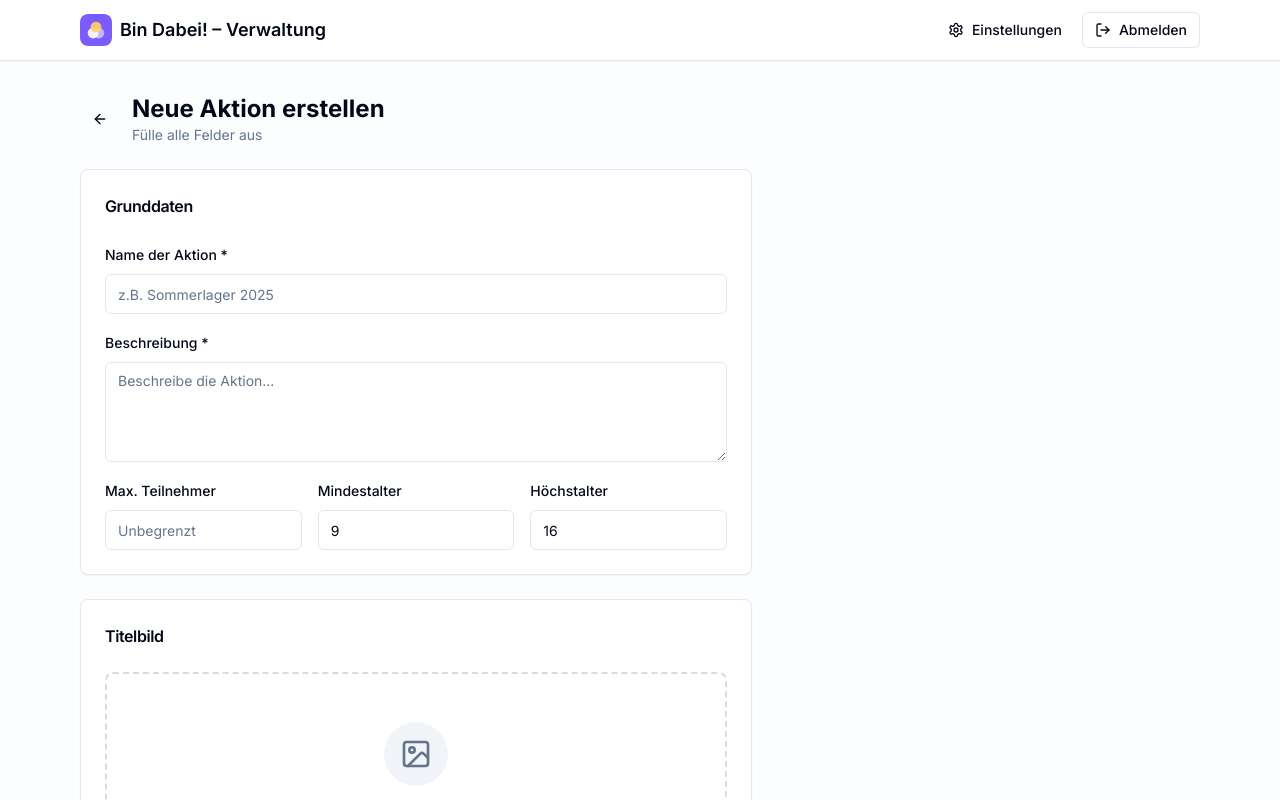
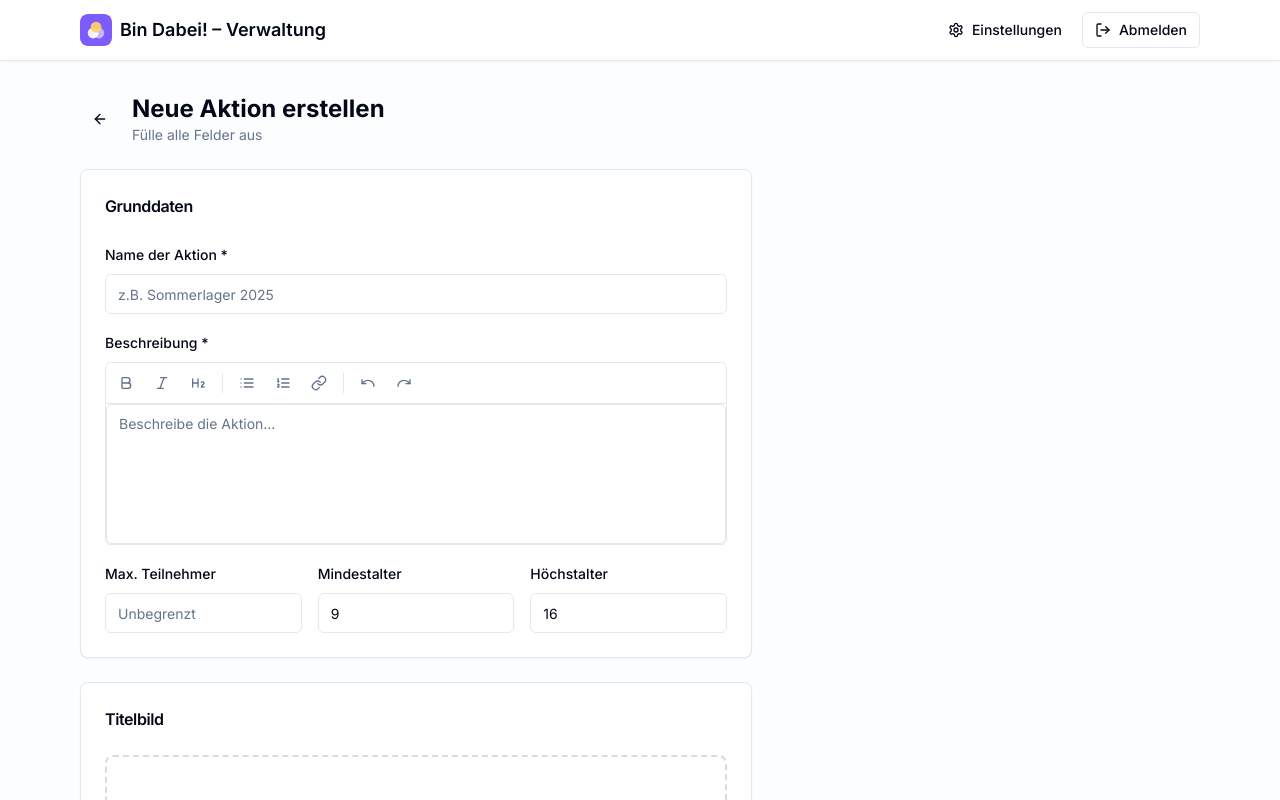
Before and after one commit to awichmann89-cyber/aktionen-anmeldungen, a Next.js app: page /admin/dashboard/aktionen/new in a window 1280 px wide. Shown: the top 800 px of the page. Built offline with nearby package versions, Linux system fonts and the light colour scheme.

Commit message:
* added formatting of description for anmeldung

```diff
--- a/app/admin/dashboard/aktionen/[id]/page.tsx
+++ b/app/admin/dashboard/aktionen/[id]/page.tsx
@@ -11,7 +11,7 @@ import { Card, CardContent, CardHeader, CardTitle } from '@/components/ui/card'
 import { Button } from '@/components/ui/button'
 import { Input } from '@/components/ui/input'
 import { Label } from '@/components/ui/label'
-import { Textarea } from '@/components/ui/textarea'
+import { RichTextEditor } from '@/components/rich-text-editor'
 import { Badge } from '@/components/ui/badge'
 import { Separator } from '@/components/ui/separator'
 import {
@@ -243,7 +243,7 @@ export default function AktionDetailPage({ params }: { params: Promise<{ id: str
               </div>
               <div className="space-y-2">
                 <Label>Beschreibung *</Label>
-                <Textarea className="min-h-[100px]" value={form.description} onChange={(e) => setForm((f) => ({ ...f, description: e.target.value }))} required />
+                <RichTextEditor value={form.description} onChange={(html) => setForm((f) => ({ ...f, description: html }))} placeholder="Beschreibe die Aktion..." />
               </div>
               <div className="grid grid-cols-1 sm:grid-cols-3 gap-4">
                 <div className="space-y-2">
--- a/app/admin/dashboard/aktionen/new/page.tsx
+++ b/app/admin/dashboard/aktionen/new/page.tsx
@@ -8,7 +8,7 @@ import { Card, CardContent, CardHeader, CardTitle } from '@/components/ui/card'
 import { Button } from '@/components/ui/button'
 import { Input } from '@/components/ui/input'
 import { Label } from '@/components/ui/label'
-import { Textarea } from '@/components/ui/textarea'
+import { RichTextEditor } from '@/components/rich-text-editor'
 import { Separator } from '@/components/ui/separator'
 import { ArrowLeft, Plus, Trash2, CheckSquare, Type } from 'lucide-react'
 import { ImageUpload } from '@/components/image-upload'
@@ -107,13 +107,10 @@ export default function NewAktionPage() {
             </div>
             <div className="space-y-2">
               <Label htmlFor="description">Beschreibung *</Label>
-              <Textarea
-                id="description"
+              <RichTextEditor
+                value={form.description}
+                onChange={(html) => setForm((f) => ({ ...f, description: html }))}
                 placeholder="Beschreibe die Aktion..."
-                className="min-h-[100px]"
-                value={form.description}
-                onChange={(e) => setForm((f) => ({ ...f, description: e.target.value }))}
-                required
               />
             </div>
             <div className="grid grid-cols-1 sm:grid-cols-3 gap-4">
--- a/app/admin/dashboard/page.tsx
+++ b/app/admin/dashboard/page.tsx
@@ -10,6 +10,7 @@ import { Card, CardContent, CardDescription, CardHeader, CardTitle } from '@/com
 import { Button } from '@/components/ui/button'
 import { Badge } from '@/components/ui/badge'
 import { Separator } from '@/components/ui/separator'
+import { stripHtml } from '@/components/rich-text'
 import { Plus, Users, Calendar, Clock, ExternalLink, Trash2, Edit } from 'lucide-react'
 
 interface Aktion {
@@ -108,7 +109,7 @@ export default function DashboardPage() {
                       {open ? 'Offen' : 'Geschlossen'}
                     </Badge>
                   </div>
-                  <CardDescription className="line-clamp-2">{aktion.description}</CardDescription>
+                  <CardDescription className="line-clamp-2">{stripHtml(aktion.description)}</CardDescription>
                 </CardHeader>
 
                 <CardContent className="flex-1 space-y-3">
--- a/app/anmeldung/[slug]/page.tsx
+++ b/app/anmeldung/[slug]/page.tsx
@@ -10,6 +10,7 @@ import { Label } from '@/components/ui/label'
 import { Checkbox } from '@/components/ui/checkbox'
 import { Alert, AlertDescription, AlertTitle } from '@/components/ui/alert'
 import { Separator } from '@/components/ui/separator'
+import { RichText } from '@/components/rich-text'
 import {
   Calendar, Clock, CheckCircle2, AlertCircle, Loader2, Plus, Trash2, User, Users, Mail,
 } from 'lucide-react'
@@ -258,7 +259,7 @@ export default function AnmeldungPage({ params }: { params: Promise<{ slug: stri
 
         <Card>
           <CardContent className="py-4 space-y-3">
-            <p className="text-muted-foreground">{aktion.description}</p>
+            <RichText html={aktion.description} className="text-muted-foreground" />
             <Separator />
             <div className="grid grid-cols-1 gap-2 text-sm">
               <div className="flex items-center gap-2 text-muted-foreground">
--- a/app/globals.css
+++ b/app/globals.css
@@ -57,3 +57,88 @@
     @apply bg-background text-foreground;
   }
 }
+
+/* Formatierte Beschreibung: Editor (.tiptap) und Anzeige (.rich-text) */
+.rich-text,
+.tiptap {
+  line-height: 1.6;
+  word-break: break-word;
+}
+
+.rich-text > :first-child,
+.tiptap > :first-child {
+  margin-top: 0;
+}
+.rich-text > :last-child,
+.tiptap > :last-child {
+  margin-bottom: 0;
+}
+
+.rich-text p,
+.tiptap p {
+  margin: 0 0 0.6em;
+}
+
+.rich-text h2,
+.tiptap h2 {
+  font-size: 1.25rem;
+  font-weight: 600;
+  margin: 0.8em 0 0.4em;
+  line-height: 1.3;
+}
+
+.rich-text h3,
+.tiptap h3 {
+  font-size: 1.1rem;
+  font-weight: 600;
+  margin: 0.8em 0 0.4em;
+  line-height: 1.3;
+}
+
+.rich-text ul,
+.tiptap ul {
+  list-style: disc;
+  padding-left: 1.4em;
+  margin: 0 0 0.6em;
+}
+
+.rich-text ol,
+.tiptap ol {
+  list-style: decimal;
+  padding-left: 1.4em;
+  margin: 0 0 0.6em;
+}
+
+.rich-text li,
+.tiptap li {
+  margin: 0.15em 0;
+}
+
+.rich-text strong,
+.tiptap strong {
+  font-weight: 600;
+}
+
+.rich-text a,
+.tiptap a {
+  color: hsl(var(--primary));
+  text-decoration: underline;
+  text-underline-offset: 2px;
+}
+
+.rich-text blockquote,
+.tiptap blockquote {
+  border-left: 3px solid hsl(var(--border));
+  padding-left: 0.9em;
+  margin: 0 0 0.6em;
+  color: hsl(var(--muted-foreground));
+}
+
+/* Platzhalter im leeren Editor */
+.tiptap p.is-editor-empty:first-child::before {
+  content: attr(data-placeholder);
+  float: left;
+  height: 0;
+  pointer-events: none;
+  color: hsl(var(--muted-foreground));
+}
--- /dev/null
+++ b/components/rich-text-editor.tsx
@@ -0,0 +1,120 @@
+'use client'
+
+import { useEditor, EditorContent } from '@tiptap/react'
+import StarterKit from '@tiptap/starter-kit'
+import Link from '@tiptap/extension-link'
+import Placeholder from '@tiptap/extension-placeholder'
+import { useEffect } from 'react'
+import {
+  Bold,
+  Italic,
+  List,
+  ListOrdered,
+  Heading2,
+  Link as LinkIcon,
+  Undo,
+  Redo,
+} from 'lucide-react'
+import { cn } from '@/lib/utils'
+
+interface RichTextEditorProps {
+  value: string
+  onChange: (html: string) => void
+  placeholder?: string
+}
+
+export function RichTextEditor({ value, onChange, placeholder }: RichTextEditorProps) {
+  const editor = useEditor({
+    immediatelyRender: false, // wichtig für Next.js SSR
+    extensions: [
+      StarterKit.configure({
+        heading: { levels: [2, 3] },
+      }),
+      Link.configure({
+        openOnClick: false,
+        autolink: true,
+        HTMLAttributes: { rel: 'noopener noreferrer nofollow', target: '_blank' },
+      }),
+      Placeholder.configure({
+        placeholder: placeholder || 'Text eingeben…',
+      }),
+    ],
+    content: value || '',
+    editorProps: {
+      attributes: {
+        class:
+          'tiptap min-h-[140px] w-full rounded-md border border-input bg-background px-3 py-2 text-sm focus:outline-none focus:ring-2 focus:ring-ring',
+      },
+    },
+    onUpdate: ({ editor }) => {
+      const html = editor.getHTML()
+      // Leerer Editor liefert "<p></p>" – als leer behandeln
+      onChange(html === '<p></p>' ? '' : html)
+    },
+  })
+
+  // Externe Wertänderung (z. B. nach Laden der Aktion) in den Editor übernehmen
+  useEffect(() => {
+    if (!editor) return
+    const current = editor.getHTML()
+    const incoming = value || ''
+    if (incoming !== current && !(incoming === '' && current === '<p></p>')) {
+      editor.commands.setContent(incoming, false)
+    }
+    // eslint-disable-next-line react-hooks/exhaustive-deps
+  }, [value, editor])
+
+  if (!editor) return null
+
+  function setLink() {
+    if (!editor) return
+    const previous = editor.getAttributes('link').href as string | undefined
+    const url = window.prompt('Link-URL (leer lassen zum Entfernen):', previous ?? 'https://')
+    if (url === null) return
+    if (url.trim() === '') {
+      editor.chain().focus().extendMarkRange('link').unsetLink().run()
+      return
+    }
+    editor.chain().focus().extendMarkRange('link').setLink({ href: url.trim() }).run()
+  }
+
+  const btn = (active: boolean) =>
+    cn(
+      'inline-flex h-8 w-8 items-center justify-center rounded-md text-muted-foreground transition-colors hover:bg-muted hover:text-foreground',
+      active && 'bg-muted text-foreground'
+    )
+
+  return (
+    <div className="rounded-md border border-input">
+      <div className="flex flex-wrap items-center gap-1 border-b border-input p-1">
+        <button type="button" title="Fett" className={btn(editor.isActive('bold'))} onClick={() => editor.chain().focus().toggleBold().run()}>
+          <Bold className="h-4 w-4" />
+        </button>
+        <button type="button" title="Kursiv" className={btn(editor.isActive('italic'))} onClick={() => editor.chain().focus().toggleItalic().run()}>
+          <Italic className="h-4 w-4" />
+        </button>
+        <button type="button" title="Überschrift" className={btn(editor.isActive('heading', { level: 2 }))} onClick={() => editor.chain().focus().toggleHeading({ level: 2 }).run()}>
+          <Heading2 className="h-4 w-4" />
+        </button>
+        <span className="mx-1 h-5 w-px bg-border" />
+        <button type="button" title="Aufzählung" className={btn(editor.isActive('bulletList'))} onClick={() => editor.chain().focus().toggleBulletList().run()}>
+          <List className="h-4 w-4" />
+        </button>
+        <button type="button" title="Nummerierte Liste" className={btn(editor.isActive('orderedList'))} onClick={() => editor.chain().focus().toggleOrderedList().run()}>
+          <ListOrdered className="h-4 w-4" />
+        </button>
+        <button type="button" title="Link" className={btn(editor.isActive('link'))} onClick={setLink}>
+          <LinkIcon className="h-4 w-4" />
+        </button>
+        <span className="mx-1 h-5 w-px bg-border" />
+        <button type="button" title="Rückgängig" className={btn(false)} onClick={() => editor.chain().focus().undo().run()}>
+          <Undo className="h-4 w-4" />
+        </button>
+        <button type="button" title="Wiederholen" className={btn(false)} onClick={() => editor.chain().focus().redo().run()}>
+          <Redo className="h-4 w-4" />
+        </button>
+      </div>
+      <EditorContent editor={editor} />
+    </div>
+  )
+}
--- /dev/null
+++ b/components/rich-text.tsx
@@ -0,0 +1,50 @@
+import DOMPurify from 'isomorphic-dompurify'
+import { cn } from '@/lib/utils'
+
+const ALLOWED_TAGS = [
+  'p', 'br', 'strong', 'b', 'em', 'i', 'u', 's', 'ul', 'ol', 'li',
+  'h2', 'h3', 'a', 'blockquote', 'code', 'pre', 'span',
+]
+const ALLOWED_ATTR = ['href', 'target', 'rel']
+
+function looksLikeHtml(value: string): boolean {
+  return /<\/?[a-z][\s\S]*>/i.test(value)
+}
+
+function escapeHtml(value: string): string {
+  return value
+    .replace(/&/g, '&amp;')
+    .replace(/</g, '&lt;')
+    .replace(/>/g, '&gt;')
+}
+
+/**
+ * Rendert formatierten Beschreibungstext.
+ * - Neuer Inhalt ist HTML (Tiptap) -> wird sanitisiert.
+ * - Alter Inhalt ist reiner Text -> Zeilenumbrüche bleiben erhalten.
+ */
+export function RichText({ html, className }: { html: string; className?: string }) {
+  const raw = html || ''
+  const prepared = looksLikeHtml(raw)
+    ? raw
+    : escapeHtml(raw).replace(/\n/g, '<br />')
+
+  const clean = DOMPurify.sanitize(prepared, {
+    ALLOWED_TAGS,
+    ALLOWED_ATTR,
+  })
+
+  return (
+    <div
+      className={cn('rich-text', className)}
+      dangerouslySetInnerHTML={{ __html: clean }}
+    />
+  )
+}
+
+/** HTML zu reinem Text für Vorschauen (z. B. Karten mit line-clamp). */
+export function stripHtml(html: string): string {
+  if (!html) return ''
+  const text = looksLikeHtml(html) ? html.replace(/<[^>]*>/g, ' ') : html
+  return text.replace(/\s+/g, ' ').trim()
+}
--- a/package.json
+++ b/package.json
@@ -11,6 +11,12 @@
   },
   "dependencies": {
     "@prisma/client": "^5.22.0",
+    "@tiptap/extension-link": "^2.11.5",
+    "@tiptap/extension-placeholder": "^2.11.5",
+    "@tiptap/pm": "^2.11.5",
+    "@tiptap/react": "^2.11.5",
+    "@tiptap/starter-kit": "^2.11.5",
+    "isomorphic-dompurify": "^2.19.0",
     "@vercel/blob": "^0.27.0",
     "@radix-ui/react-checkbox": "^1.1.3",
     "@radix-ui/react-dialog": "^1.1.4",
```
